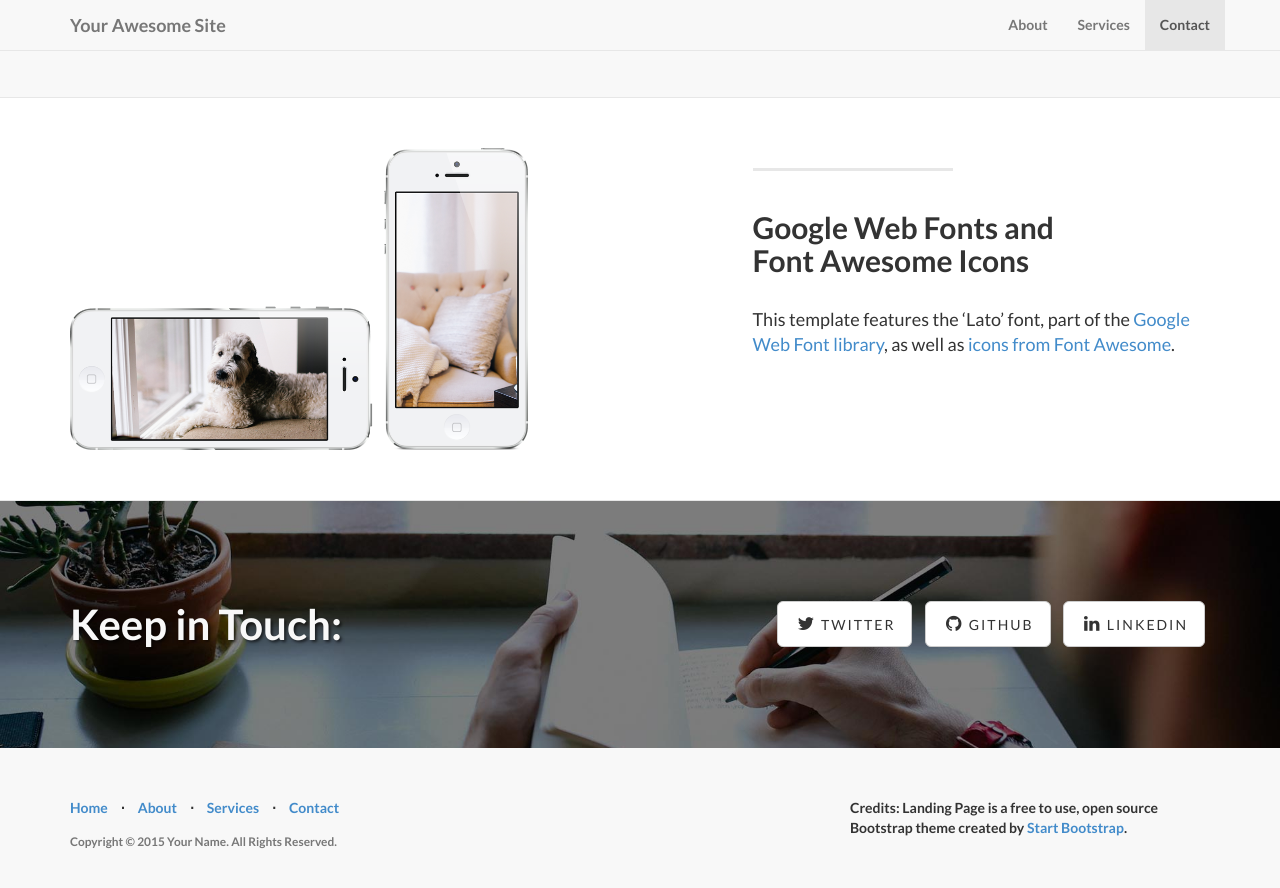
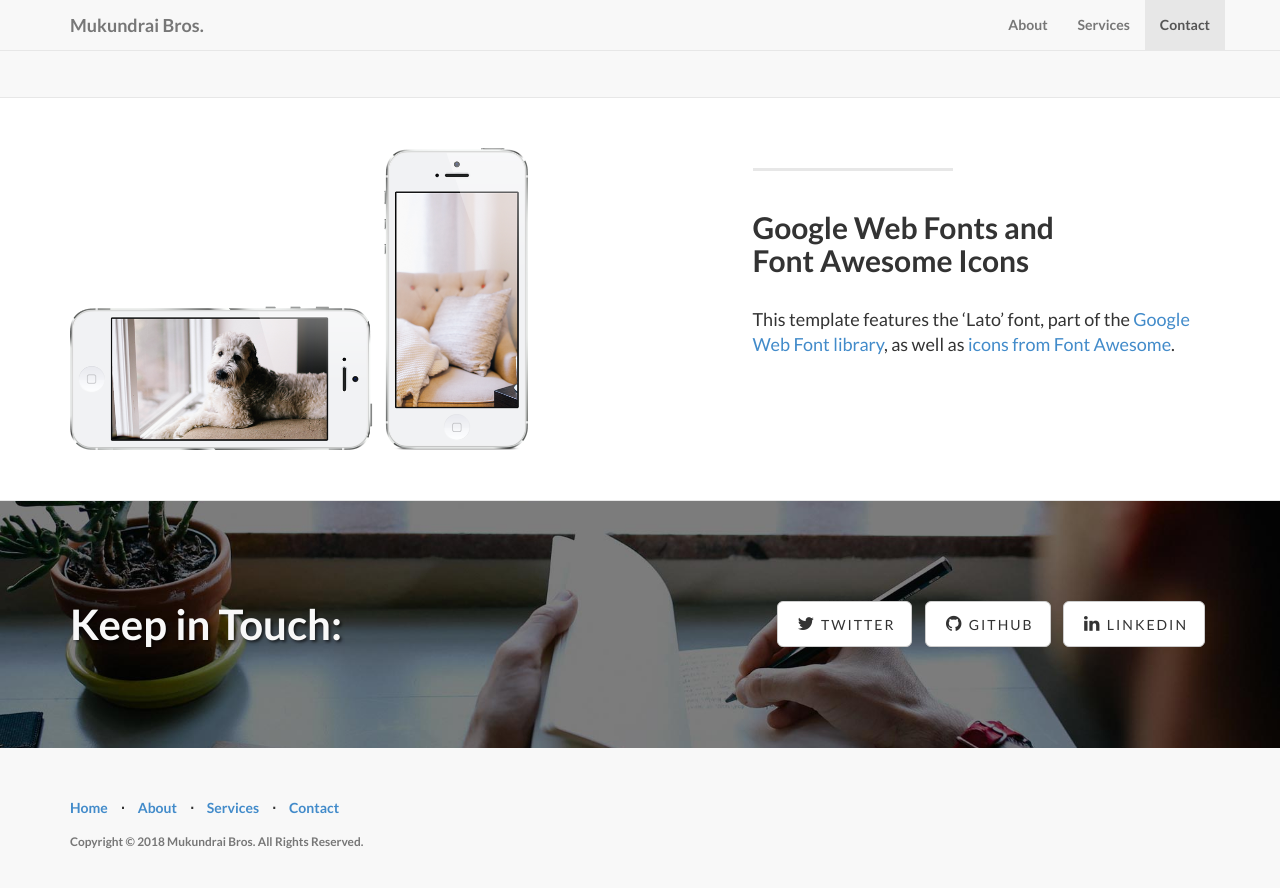
Before and after one commit to mukundraibros/mukundrai, a Jekyll site: the page built from index.html, in a window 1280 px wide and 900 px high, scrolled down 1902 px. Shown: the top 888 px of the window. Built offline with Jekyll 4.4.1, drawn with Linux system fonts in a browser that asks for light colours.

Commit message:
Updated CNAME

```diff
--- a/CNAME
+++ b/CNAME
@@ -1 +1 @@
-privacypolicy.mukundrai.com
+mukundrai.com
--- a/_config.yml
+++ b/_config.yml
@@ -2,16 +2,15 @@
 #      Main Configs       #
 # ----------------------- #
 
-url: http://yoursite.com
-title: Your Awesome Site
-email: your-email@domain.com
-author: Your Name
-description: > # "Write an awesome description for your new site here.
+url: http://mukundrai.com
+title: Mukundrai Bros.
+email: vora.c@mukundrai.com
+author: Chirag Vora
+description: > # "description for site
   You can edit this line in _config.yml. It will appear in your document
   head meta (for Google search results) and in your feed.xml site
   description.
-copyright: 'Copyright &copy; 2015 Your Name. All Rights Reserved.'
-credits: 'Credits: Landing Page is a free to use, open source Bootstrap theme created by <a href="http://startbootstrap.com/">Start Bootstrap</a>.'
+copyright: 'Copyright &copy; 2018 Mukundrai Bros. All Rights Reserved.'
 
 # ----------------------- #
 #    Jekyll & Plugins     #
```
